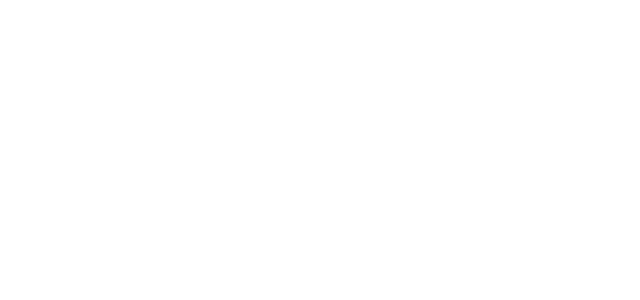
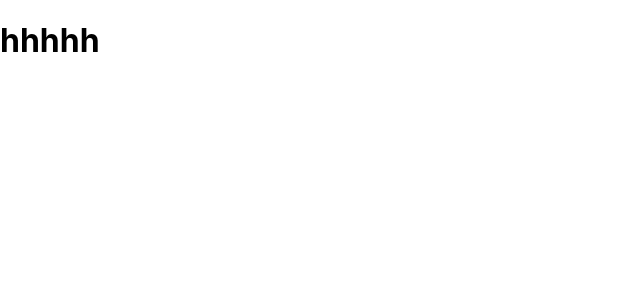
Before and after one commit to adithyakartha/React-Netflixclone, a React (Create React App) app: page / in a window 1280 px wide. Shown: the top 300 px of the page, without its empty margins (0-640 px from the left). Built offline with nearby package versions, Linux system fonts and the light colour scheme.

Commit message:
starting banner

```diff
--- a/src/App.js
+++ b/src/App.js
@@ -1,9 +1,11 @@
+import React from 'react';
 import './App.css';
 import NavBar from './Components/NavBar/NavBar.js';
+
 function App() {
   return (
     <div >
-
+      <NavBar/>
     </div>
   );
 }
```
